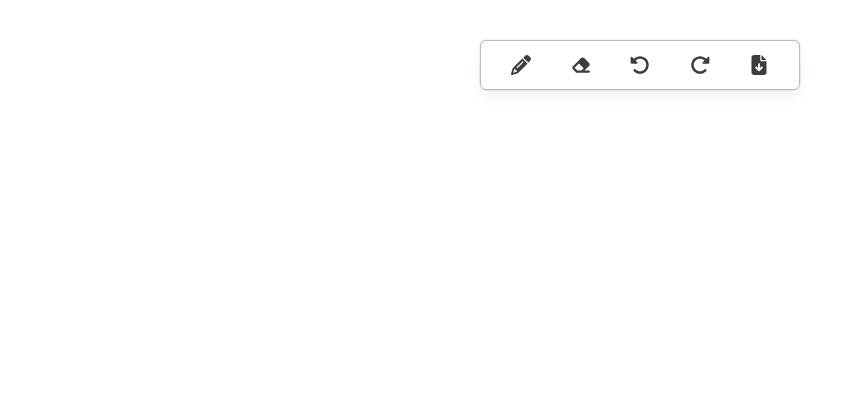
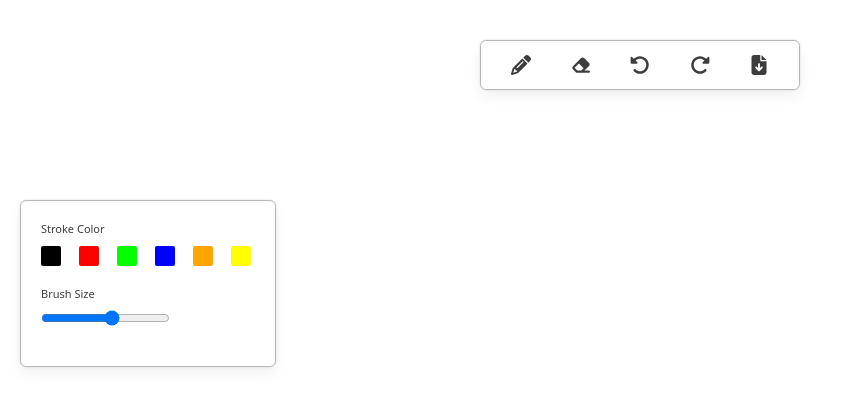
Before and after one commit to aviralsharma07/sketchlab, a Next.js app: page / in a window 1280 px wide. Shown: the top 408 px of the page, without its empty margins (0-845 px from the left). Built offline with nearby package versions, Linux system fonts and the light colour scheme.

Commit message:
create toolbox component

```diff
--- a/src/app/page.tsx
+++ b/src/app/page.tsx
@@ -1,5 +1,11 @@
 import Menu from "@/components/menu";
+import Toolbox from "@/components/toolbox";
 
 export default function Home() {
-  return <Menu />;
+  return (
+    <>
+      <Menu />
+      <Toolbox />
+    </>
+  );
 }
--- /dev/null
+++ b/src/components/toolbox/index.module.css
@@ -0,0 +1,29 @@
+.toolboxContainer {
+  @apply absolute p-5 top-1/4 left-5 w-64 rounded-md;
+  box-shadow: theme("colors.shadow1");
+  border: 1px solid theme("colors.border1");
+  background-color: theme("colors.background1");
+
+  .toolboxItem {
+    @apply mb-5;
+
+    .toolboxText {
+      font-size: 11px;
+      color: theme("colors.text1");
+    }
+
+    .itemContainer {
+      @apply flex justify-between mt-2;
+
+      .colorBox {
+        @apply w-5 h-5 mr-1 rounded-sm cursor-pointer;
+
+        &:hover,
+        &.active {
+          border: 1.5px solid theme("colors.border2");
+          box-shadow: theme("colors.shadow2");
+        }
+      }
+    }
+  }
+}
--- /dev/null
+++ b/src/components/toolbox/index.tsx
@@ -0,0 +1,30 @@
+"use client";
+import styles from "./index.module.css";
+import { COLORS } from "@/lib/constants";
+
+const Toolbox = () => {
+  const updateBrushSize = (e: React.ChangeEvent<HTMLInputElement>) => {
+    console.log(e.target.value);
+  };
+  return (
+    <div className={styles.toolboxContainer}>
+      <div className={styles.toolboxItem}>
+        <h4 className={styles.toolboxText}>Stroke Color</h4>
+        <div className={styles.itemContainer}>
+          {/* <div className={styles.colorBox} style={{ backgroundColor: COLORS.BLACK }} /> */}
+          {Object.keys(COLORS).map((color) => (
+            <div key={color} className={styles.colorBox} style={{ backgroundColor: COLORS[color as keyof typeof COLORS] }} />
+          ))}
+        </div>
+      </div>
+      <div className={styles.toolboxItem}>
+        <h4 className={styles.toolboxText}>Brush Size</h4>
+        <div className={styles.itemContainer}>
+          <input type="range" min={1} max={10} step={1} onChange={updateBrushSize} />
+        </div>
+      </div>
+    </div>
+  );
+};
+
+export default Toolbox;
--- /dev/null
+++ b/src/lib/constants.ts
@@ -0,0 +1,10 @@
+const COLORS = {
+  BLACK: "#000000",
+  RED: "#FF0000",
+  GREEN: "#00FF00",
+  BLUE: "#0000FF",
+  ORANGE: "#FFA500",
+  YELLOW: "#FFFF00",
+};
+
+export { COLORS };
```
